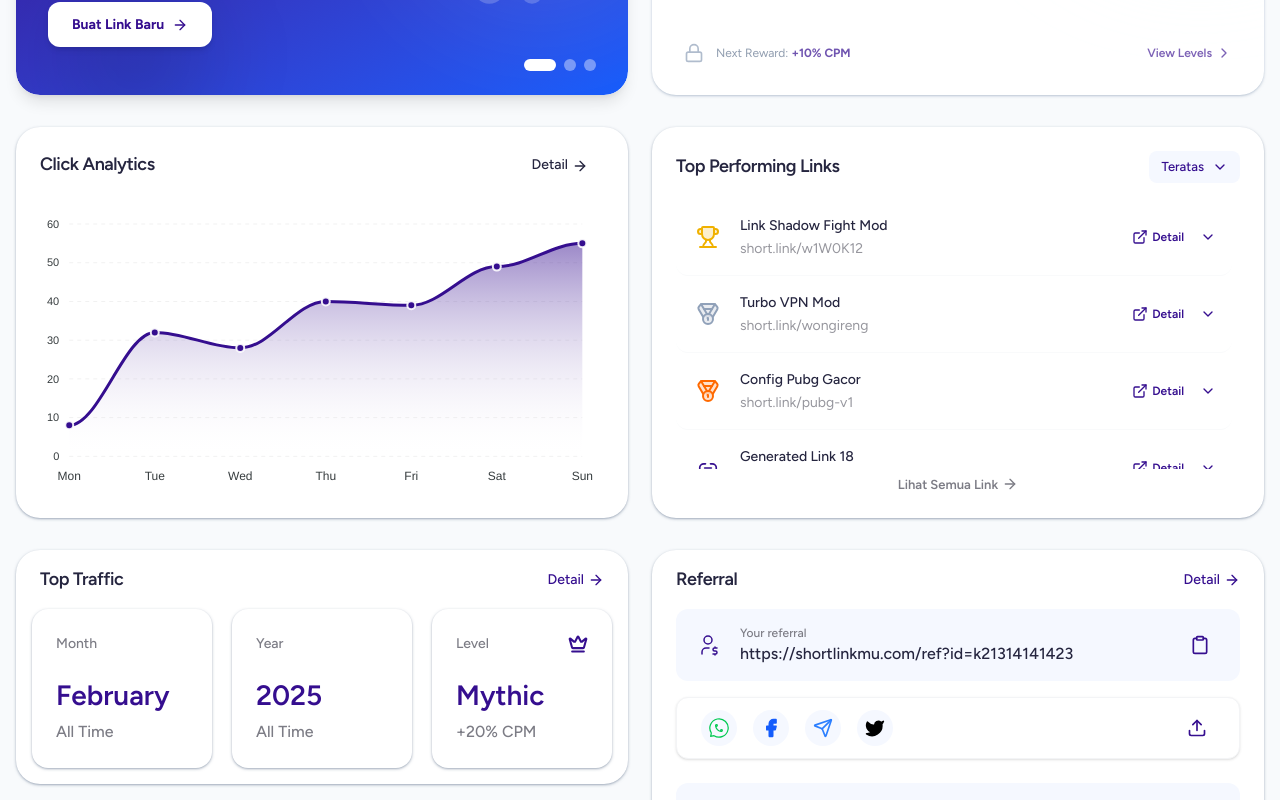
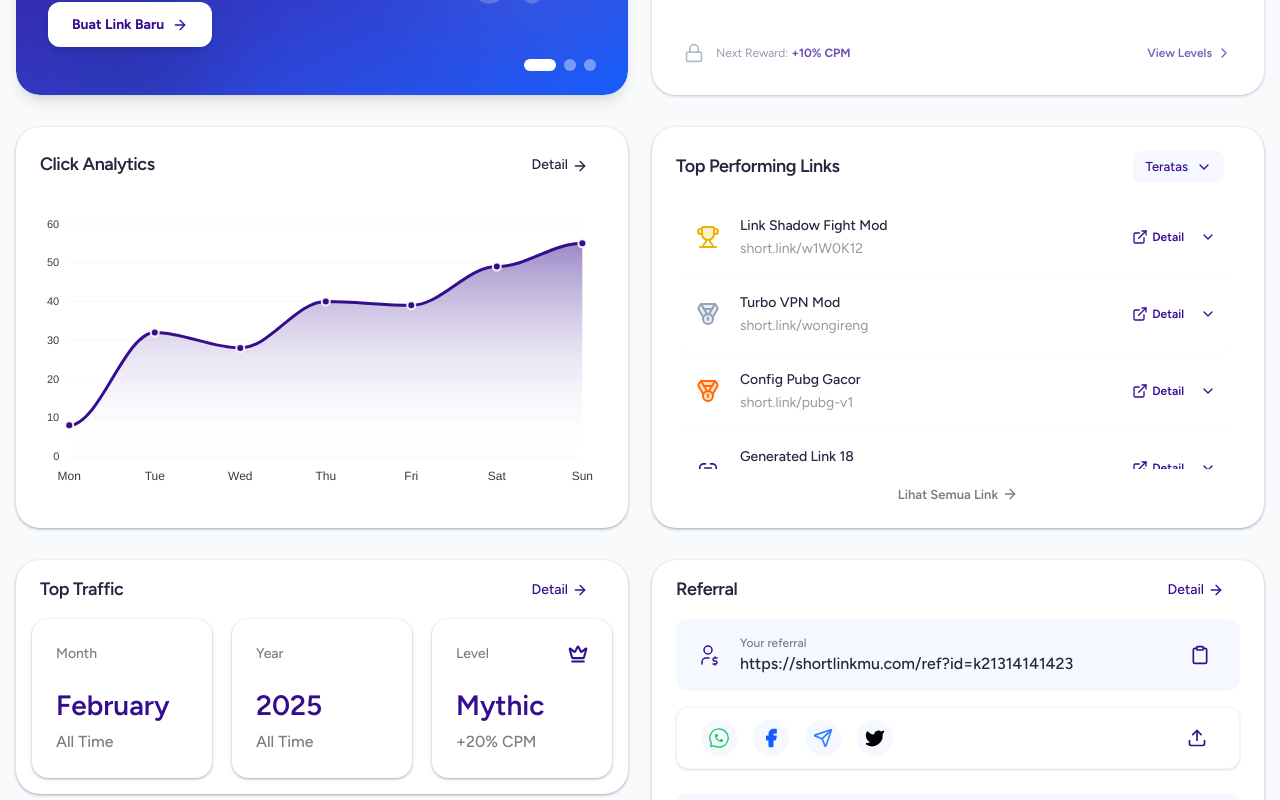
Before and after one commit to GioGiorno768/fe-shortlinkmu, a Next.js app: page /en/dashboard in a window 1280 px wide. Shown: the part 440-1240 px from the top of the page. Built offline with nearby package versions, Linux system fonts and the light colour scheme.

Commit message:
styling dashboard

```diff
--- a/src/components/dashboard/ReferralCard.tsx
+++ b/src/components/dashboard/ReferralCard.tsx
@@ -160,9 +160,10 @@ export default function ReferralCard() {
             <h3 className="text-[1.8em] font-semibold text-shortblack tracking-tight">
               {t("referralTitle")}
             </h3>
+            {/* Link Detail */}
             <Link
               href="/referral" // Link ke halaman referral
-              className="custom:hidden flex items-center justify-end gap-1 text-[1.4em] font-medium text-bluelight hover:underline "
+              className="custom:hidden flex items-center justify-end gap-1 text-[1.4em] font-medium text-bluelight hover:underline mr-4"
             >
               <span>Detail</span>
               <ArrowRight className="w-4 h-4" />
@@ -239,10 +240,10 @@ export default function ReferralCard() {
           <div className="flex flex-col gap-4 h-full">
             <Link
               href="/referral" // Link ke halaman referral
-              className="custom:flex hidden items-center justify-end gap-1 text-[1.4em] font-medium text-bluelight hover:underline "
+              className="custom:flex hidden items-center justify-end gap-1 text-[1.4em] font-medium text-bluelight hover:underline mr-4 group"
             >
               <span>Detail</span>
-              <ArrowRight className="w-4 h-4" />
+              <ArrowRight className="w-4 h-4 group-hover:translate-x-1 transition-transform duration-300" />
             </Link>
 
             {/* Box User Count */}
--- a/src/components/dashboard/TopPerformingLinksCard.tsx
+++ b/src/components/dashboard/TopPerformingLinksCard.tsx
@@ -178,7 +178,7 @@ export default function TopPerformingLinksCard() {
         <div className="relative" ref={sortRef}>
           <button
             onClick={() => setIsSortOpen(!isSortOpen)}
-            className="flex items-center gap-2 text-[1.3em] bg-blues font-medium text-bluelight transition-colors px-3 py-1.5 rounded-lg hover:bg-blue-dashboard"
+            className="flex items-center gap-2 text-[1.3em] bg-blues font-medium text-bluelight transition-colors px-3 py-1.5 rounded-lg hover:bg-blue-dashboard mr-4"
           >
             {sortBy === "highest" ? "Teratas" : "Terbawah"}
             <ChevronDown
@@ -372,7 +372,7 @@ export default function TopPerformingLinksCard() {
       </div>
 
       {/* Footer Link */}
-      <div className=" text-center">
+      <div className=" text-center pt-4">
         <Link
           href="/new-link"
           className="text-[1.3em] font-semibold text-grays hover:text-bluelight flex items-center justify-center gap-1 transition-colors"
--- a/src/components/dashboard/TopTrafficCard.tsx
+++ b/src/components/dashboard/TopTrafficCard.tsx
@@ -209,10 +209,10 @@ export default function TopTrafficCard() {
           </h3>
           <Link
             href="/analytics#monthly-performance" // <-- Pake Anchor ID
-            className="flex items-center gap-1 text-[1.4em] font-medium text-bluelight hover:underline"
+            className="flex items-center gap-1 text-[1.4em] font-medium text-bluelight hover:underline mr-4 group"
           >
             <span>{t("detail")}</span>
-            <ArrowRight className="w-4 h-4" />
+            <ArrowRight className="w-4 h-4 group-hover:translate-x-1 transition-transform duration-300" />
           </Link>
         </div>
 
--- a/src/components/dashboard/analytics/TrafficHistory.tsx
+++ b/src/components/dashboard/analytics/TrafficHistory.tsx
@@ -121,7 +121,7 @@ export default function TrafficHistory() {
         <div>
           <h3 className="text-[2em] font-bold text-shortblack flex items-center gap-3">
             <Calendar className="w-7 h-7 text-bluelight" />
-            Monthly Performance
+            Traffic Performance
           </h3>
           <p className="text-[1.4em] text-grays mt-2">
             Detail performa trafik bulanan, CPM, dan pendapatan Anda.
@@ -137,7 +137,7 @@ export default function TrafficHistory() {
               </div>
               <div>
                 <p className="text-[1.1em] text-yellow-700 font-bold uppercase tracking-wider">
-                  Best Month
+                  Best Traffic
                 </p>
                 <p className="text-[1.6em] font-bold text-shortblack">
                   {topMonth.month} {topMonth.year}
--- a/src/components/dashboard/sidebar/Sidebar.tsx
+++ b/src/components/dashboard/sidebar/Sidebar.tsx
@@ -221,7 +221,7 @@ export default function Sidebar({
         {/* ===================================== */}
         <div
           ref={userPopupRef}
-          className="relative p-[1em] border-t border-slate-800"
+          className="sticky bottom-0 p-[1em] border-t border-slate-800"
         >
           {/* --- POPUP 1: Mode Expanded (Di atas tombol) --- */}
           <div
```
